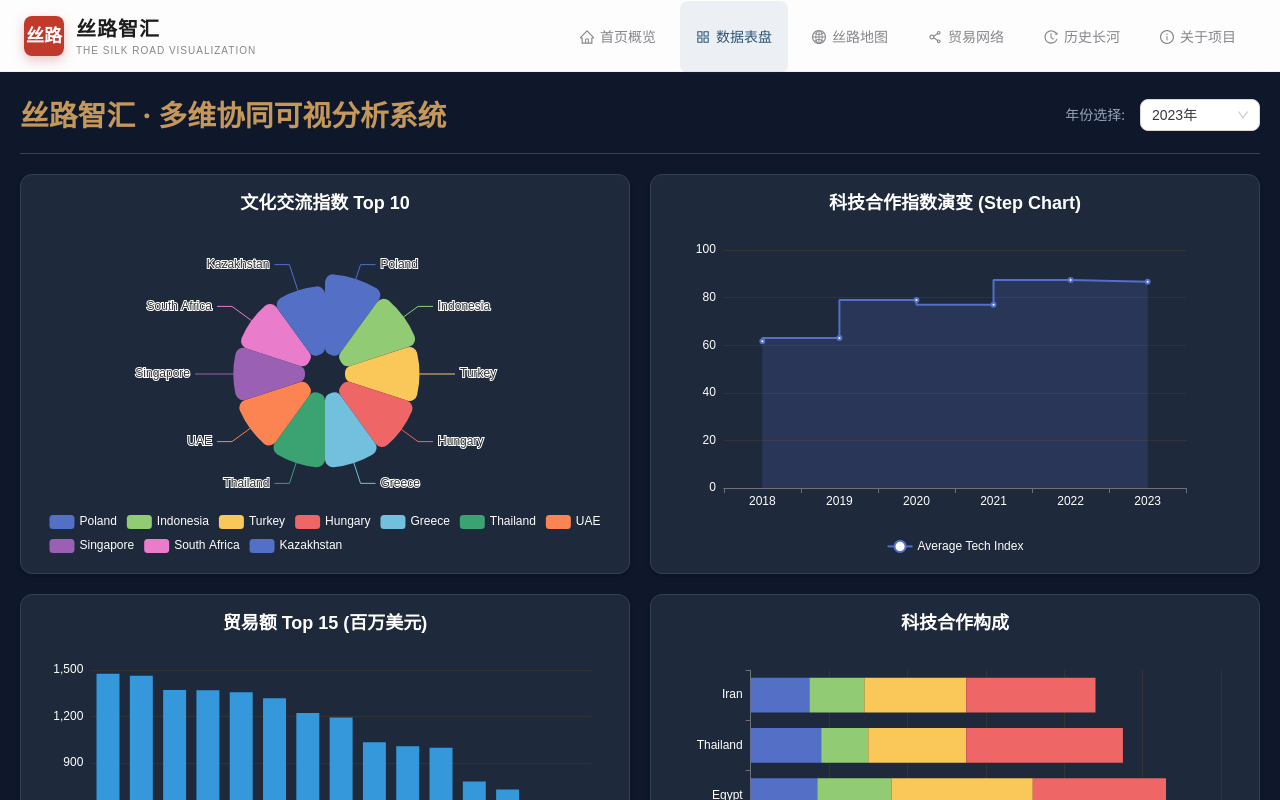
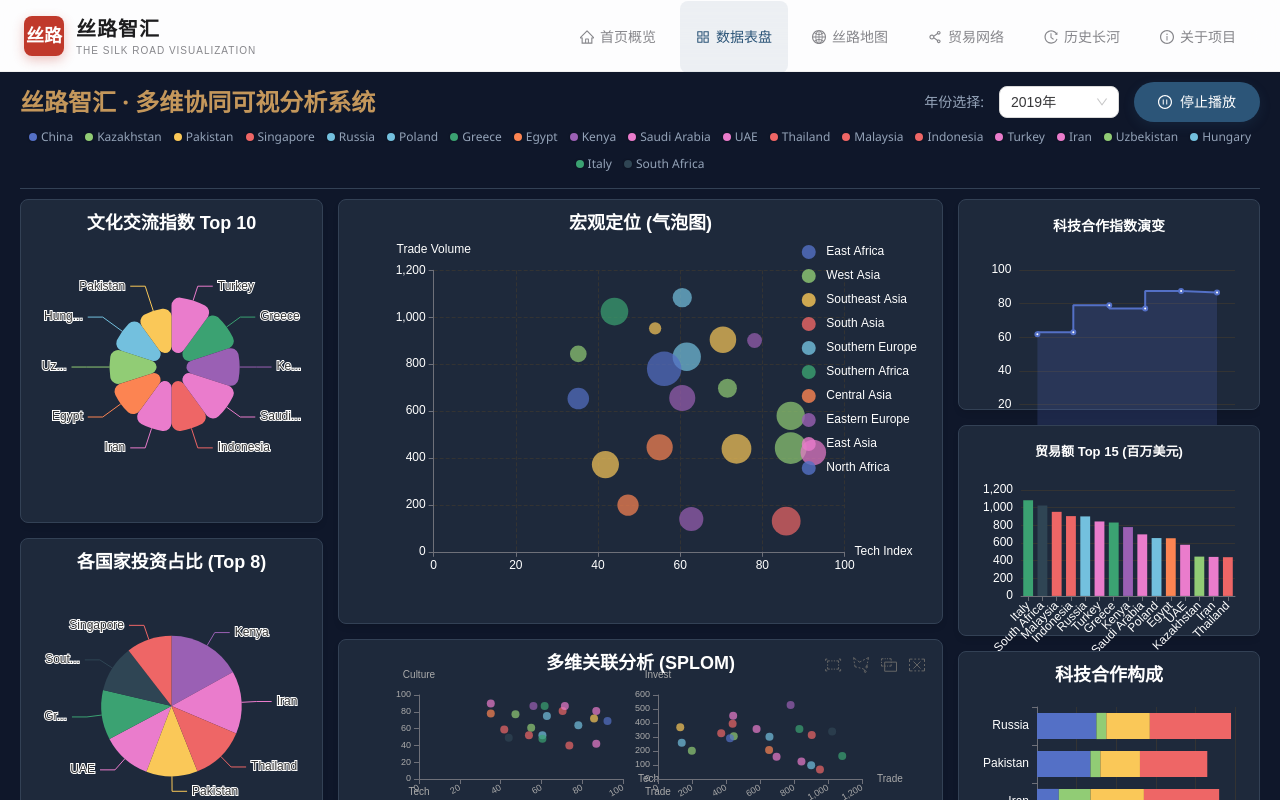
Before and after one commit to Erick-xinyaowu/Visualization_of_BR, a Vue app: page /dashboard in a window 1280 px wide. Shown: the top 800 px of the page. Built offline with nearby package versions, Linux system fonts and the light colour scheme; a web font is replaced by a local one.

Commit message:
feat: 添加全局图例组件，优化各图表的颜色和布局，增强用户交互体验

```diff
--- a/src/components/dashboard/BarChart.vue
+++ b/src/components/dashboard/BarChart.vue
@@ -19,22 +19,25 @@ const option = computed(() => {
     title: {
       text: '贸易额 Top 15 (百万美元)',
       left: 'center',
-      textStyle: { color: '#fff' }
+      top: 5,
+      textStyle: { color: '#fff', fontSize: 13 }
     },
     tooltip: {
       trigger: 'axis',
       axisPointer: { type: 'shadow' }
     },
     grid: {
-      left: '3%',
-      right: '4%',
-      bottom: '3%',
+      left: '5%',
+      right: '5%',
+      top: '18%',
+      bottom: '25%',
       containLabel: true
     },
     xAxis: {
       type: 'category',
       data: data.map(i => i.name),
-      axisLabel: { color: '#fff', rotate: 45 }
+      axisLabel: { color: '#fff', rotate: 45, interval: 0 },
+      axisTick: { alignWithLabel: true }
     },
     yAxis: {
       type: 'value',
@@ -48,7 +51,7 @@ const option = computed(() => {
         data: data.map(item => ({
           value: item.tradeVolume,
           itemStyle: {
-            color: store.selectedCountries.includes(item.name) ? '#C4975B' : '#3498db',
+            color: store.countryColors[item.name] || '#3498db', // Use global color
             opacity: (store.selectedCountries.length > 0 && !store.selectedCountries.includes(item.name)) ? 0.3 : 1
           }
         }))
--- a/src/components/dashboard/BubbleChart.vue
+++ b/src/components/dashboard/BubbleChart.vue
@@ -72,10 +72,15 @@ const option = computed(() => {
     },
     grid: {
       left: '8%',
-      top: '15%'
+      top: '15%',
+      right: '15%', // Add right padding for axis name
+      bottom: '10%', // Ensure bottom labels are visible
+      containLabel: true
     },
     xAxis: {
       name: 'Tech Index',
+      nameLocation: 'end', // Explicitly set location
+      nameGap: 10, // Adjust gap
       nameTextStyle: { color: '#fff' },
       splitLine: { lineStyle: { type: 'dashed', color: '#333' } },
       axisLabel: { color: '#fff' }
--- /dev/null
+++ b/src/components/dashboard/GlobalLegend.vue
@@ -0,0 +1,76 @@
+<template>
+  <div class="global-legend">
+    <div
+      v-for="(color, country) in store.countryColors"
+      :key="country"
+      class="legend-item"
+      @click="store.toggleCountrySelection(country)"
+      :class="{ active: store.selectedCountries.includes(country), dimmed: store.selectedCountries.length > 0 && !store.selectedCountries.includes(country) }"
+    >
+      <span class="color-box" :style="{ backgroundColor: color }"></span>
+      <span class="country-name">{{ country }}</span>
+    </div>
+  </div>
+</template>
+
+<script setup>
+import { useDashboardStore } from '../../store/dashboardStore'
+const store = useDashboardStore()
+</script>
+
+<style scoped>
+.global-legend {
+  display: flex;
+  flex-wrap: wrap;
+  gap: 8px 12px;
+  padding: 5px;
+  justify-content: center;
+  max-height: 60px;
+  overflow-y: auto;
+}
+
+/* Custom Scrollbar */
+.global-legend::-webkit-scrollbar {
+  width: 4px;
+}
+.global-legend::-webkit-scrollbar-track {
+  background: #1e293b;
+}
+.global-legend::-webkit-scrollbar-thumb {
+  background: #475569;
+  border-radius: 2px;
+}
+
+.legend-item {
+  display: flex;
+  align-items: center;
+  gap: 4px;
+  cursor: pointer;
+  transition: all 0.2s;
+  font-size: 0.75rem;
+  color: #94a3b8;
+  user-select: none;
+}
+
+.legend-item:hover {
+  color: #e2e8f0;
+  transform: translateY(-1px);
+}
+
+.legend-item.dimmed {
+  opacity: 0.3;
+}
+
+.legend-item.active {
+  opacity: 1;
+  color: #fff;
+  font-weight: 600;
+}
+
+.color-box {
+  width: 8px;
+  height: 8px;
+  border-radius: 50%;
+  box-shadow: 0 0 2px rgba(0,0,0,0.5);
+}
+</style>
--- a/src/components/dashboard/PieChart.vue
+++ b/src/components/dashboard/PieChart.vue
@@ -1,6 +1,6 @@
 <template>
   <div class="chart-container">
-    <v-chart class="chart" :option="option" autoresize />
+    <v-chart class="chart" :option="option" autoresize @click="handleClick" />
   </div>
 </template>
 
@@ -11,38 +11,35 @@ import { useDashboardStore } from '../../store/dashboardStore'
 const store = useDashboardStore()
 
 const option = computed(() => {
-  // Aggregate data by region
-  const regionData = {}
-  store.currentYearData.forEach(item => {
-    if (!regionData[item.region]) regionData[item.region] = 0
-    regionData[item.region] += item.investment
-  })
-
-  const data = Object.keys(regionData).map(region => ({
-    name: region,
-    value: regionData[region]
-  }))
+  // Show Top Countries by Investment instead of Region to match Global Legend
+  const data = store.currentYearData
+    .sort((a, b) => b.investment - a.investment)
+    .slice(0, 8) // Top 8
 
   return {
     title: {
-      text: '各区域投资占比',
+      text: '各国家投资占比 (Top 8)',
       left: 'center',
       textStyle: { color: '#fff' }
     },
     tooltip: {
       trigger: 'item'
     },
-    legend: {
-      orient: 'vertical',
-      left: 'left',
-      textStyle: { color: '#fff' }
-    },
+    // Legend removed
     series: [
       {
         name: 'Investment',
         type: 'pie',
         radius: '50%',
-        data: data,
+        center: ['50%', '52%'],
+        data: data.map(item => ({
+          value: item.investment,
+          name: item.name,
+          itemStyle: {
+            color: store.countryColors[item.name] || '#5470c6',
+            opacity: (store.selectedCountries.length > 0 && !store.selectedCountries.includes(item.name)) ? 0.3 : 1
+          }
+        })),
         emphasis: {
           itemStyle: {
             shadowBlur: 10,
@@ -54,6 +51,9 @@ const option = computed(() => {
     ]
   }
 })
+function handleClick(params) {
+  store.toggleCountrySelection(params.name)
+}
 </script>
 
 <style scoped>
--- a/src/components/dashboard/RoseChart.vue
+++ b/src/components/dashboard/RoseChart.vue
@@ -25,16 +25,13 @@ const option = computed(() => {
       trigger: 'item',
       formatter: '{b} : {c}'
     },
-    legend: {
-      bottom: 0,
-      textStyle: { color: '#fff' }
-    },
+    // Legend removed to save space and use global legend
     series: [
       {
         name: 'Cultural Index',
         type: 'pie',
-        radius: [20, 100],
-        center: ['50%', '50%'],
+        radius: [15, 70],
+        center: ['50%', '52%'],
         roseType: 'area',
         itemStyle: {
           borderRadius: 8
@@ -43,8 +40,7 @@ const option = computed(() => {
           value: item.culturalIndex,
           name: item.name,
           itemStyle: {
-            color: store.selectedCountries.includes(item.name) ? '#C4975B' :
-                   (store.hoveredCountry === item.name ? '#E6B87D' : undefined),
+            color: store.countryColors[item.name] || '#5470c6', // Use global color
             opacity: (store.selectedCountries.length > 0 && !store.selectedCountries.includes(item.name)) ? 0.3 : 1
           }
         }))
--- a/src/components/dashboard/ScatterMatrix.vue
+++ b/src/components/dashboard/ScatterMatrix.vue
@@ -20,8 +20,7 @@ const option = computed(() => {
       return {
         value: [item[xKey], item[yKey], item.projects, item.name, item.region],
         itemStyle: {
-          color: store.selectedCountries.includes(item.name) ? '#C4975B' :
-                 (store.hoveredCountry === item.name ? '#E6B87D' : '#3498db'),
+          color: store.countryColors[item.name] || '#3498db',
           opacity: (store.selectedCountries.length > 0 && !store.selectedCountries.includes(item.name)) ? 0.1 : 0.7
         }
       }
@@ -44,22 +43,22 @@ const option = computed(() => {
       }
     },
     grid: [
-      { left: '7%', top: '15%', width: '38%', height: '35%' },
-      { right: '7%', top: '15%', width: '38%', height: '35%' },
-      { left: '7%', bottom: '7%', width: '38%', height: '35%' },
-      { right: '7%', bottom: '7%', width: '38%', height: '35%' }
+      { left: '12%', top: '15%', width: '35%', height: '28%' },
+      { right: '12%', top: '15%', width: '35%', height: '28%' },
+      { left: '12%', bottom: '18%', width: '35%', height: '28%' },
+      { right: '12%', bottom: '18%', width: '35%', height: '28%' }
     ],
     xAxis: [
-      { gridIndex: 0, name: 'Tech', nameTextStyle: { color: '#aaa' }, axisLabel: { color: '#aaa' }, splitLine: { show: false } },
-      { gridIndex: 1, name: 'Trade', nameTextStyle: { color: '#aaa' }, axisLabel: { color: '#aaa' }, splitLine: { show: false } },
-      { gridIndex: 2, name: 'Conn.', nameTextStyle: { color: '#aaa' }, axisLabel: { color: '#aaa' }, splitLine: { show: false } },
-      { gridIndex: 3, name: 'Culture', nameTextStyle: { color: '#aaa' }, axisLabel: { color: '#aaa' }, splitLine: { show: false } }
+      { gridIndex: 0, name: 'Tech', nameTextStyle: { color: '#aaa', fontSize: 10 }, axisLabel: { color: '#aaa', fontSize: 9, rotate: 30, interval: 0 }, splitLine: { show: false } },
+      { gridIndex: 1, name: 'Trade', nameTextStyle: { color: '#aaa', fontSize: 10 }, axisLabel: { color: '#aaa', fontSize: 9, rotate: 30, interval: 0 }, splitLine: { show: false } },
+      { gridIndex: 2, name: 'Conn.', nameTextStyle: { color: '#aaa', fontSize: 10 }, axisLabel: { color: '#aaa', fontSize: 9, rotate: 30, interval: 0 }, splitLine: { show: false } },
+      { gridIndex: 3, name: 'Culture', nameTextStyle: { color: '#aaa', fontSize: 10 }, axisLabel: { color: '#aaa', fontSize: 9, rotate: 30, interval: 0 }, splitLine: { show: false } }
     ],
     yAxis: [
-      { gridIndex: 0, name: 'Culture', nameTextStyle: { color: '#aaa' }, axisLabel: { color: '#aaa' }, splitLine: { show: false } },
-      { gridIndex: 1, name: 'Invest', nameTextStyle: { color: '#aaa' }, axisLabel: { color: '#aaa' }, splitLine: { show: false } },
-      { gridIndex: 2, name: 'Tech', nameTextStyle: { color: '#aaa' }, axisLabel: { color: '#aaa' }, splitLine: { show: false } },
-      { gridIndex: 3, name: 'Trade', nameTextStyle: { color: '#aaa' }, axisLabel: { color: '#aaa' }, splitLine: { show: false } }
+      { gridIndex: 0, name: 'Culture', nameTextStyle: { color: '#aaa', fontSize: 10 }, axisLabel: { color: '#aaa', fontSize: 9 }, splitLine: { show: false } },
+      { gridIndex: 1, name: 'Invest', nameTextStyle: { color: '#aaa', fontSize: 10 }, axisLabel: { color: '#aaa', fontSize: 9 }, splitLine: { show: false } },
+      { gridIndex: 2, name: 'Tech', nameTextStyle: { color: '#aaa', fontSize: 10 }, axisLabel: { color: '#aaa', fontSize: 9 }, splitLine: { show: false } },
+      { gridIndex: 3, name: 'Trade', nameTextStyle: { color: '#aaa', fontSize: 10 }, axisLabel: { color: '#aaa', fontSize: 9 }, splitLine: { show: false } }
     ],
     series: [
       {
--- a/src/components/dashboard/StackedBarChart.vue
+++ b/src/components/dashboard/StackedBarChart.vue
@@ -44,9 +44,10 @@ const option = computed(() => {
       textStyle: { color: '#fff' }
     },
     grid: {
-      left: '3%',
-      right: '4%',
-      bottom: '10%',
+      left: '5%',
+      right: '5%',
+      bottom: '15%',
+      top: '15%',
       containLabel: true
     },
     xAxis: {
--- a/src/components/dashboard/StepChart.vue
+++ b/src/components/dashboard/StepChart.vue
@@ -22,7 +22,10 @@ const option = computed(() => {
         type: 'line',
         step: 'start',
         data: store.getCountryTrend(country, 'techIndex'),
-        smooth: false
+        smooth: false,
+        itemStyle: {
+          color: store.countryColors[country]
+        }
       })
     })
   } else {
@@ -39,21 +42,29 @@ const option = computed(() => {
 
   return {
     title: {
-      text: '科技合作指数演变 (Step Chart)',
+      text: '科技合作指数演变',
       left: 'center',
-      textStyle: { color: '#fff' }
+      top: 5,
+      textStyle: { color: '#fff', fontSize: 14 }
     },
     tooltip: {
       trigger: 'axis'
     },
     legend: {
-      bottom: 0,
-      textStyle: { color: '#fff' }
+      bottom: 5,
+      textStyle: { color: '#fff', fontSize: 10 }
+    },
+    grid: {
+      left: '8%',
+      right: '5%',
+      top: '20%',
+      bottom: '18%',
+      containLabel: true
     },
     xAxis: {
       type: 'category',
       data: years,
-      axisLabel: { color: '#fff' }
+      axisLabel: { color: '#fff', fontSize: 10 }
     },
     yAxis: {
       type: 'value',
--- a/src/store/dashboardStore.js
+++ b/src/store/dashboardStore.js
@@ -32,6 +32,29 @@ export const useDashboardStore = defineStore('dashboard', () => {
   ]
 
   const years = [2018, 2019, 2020, 2021, 2022, 2023]
+
+  // Region Colors (matching ECharts default palette order for regions)
+  const regionColors = {
+    'East Asia': '#5470c6',
+    'Central Asia': '#91cc75',
+    'South Asia': '#fac858',
+    'Southeast Asia': '#ee6666',
+    'Eastern Europe': '#73c0de',
+    'Southern Europe': '#3ba272',
+    'North Africa': '#fc8452',
+    'East Africa': '#9a60b4',
+    'West Asia': '#ea7ccc',
+    'Southern Africa': '#2f4554' // 10th color
+  }
+
+  // Color palette for countries mapped from regions
+  const countryColors = {}
+  countries.forEach(c => {
+    countryColors[c.name] = regionColors[c.region]
+  })
+
+  // Fallback colors if needed
+  const defaultColors = ['#5470c6', '#91cc75', '#fac858', '#ee6666', '#73c0de', '#3ba272', '#fc8452', '#9a60b4', '#ea7ccc']
 
   // Helper to generate random data
   const random = (min, max) => Math.floor(Math.random() * (max - min + 1)) + min
@@ -126,6 +149,7 @@ export const useDashboardStore = defineStore('dashboard', () => {
     hoveredCountry,
     rawData,
     years,
+    countryColors, // Export colors
     currentYearData,
     getTrendData,
     getCountryTrend,
--- a/src/views/DashboardPage.vue
+++ b/src/views/DashboardPage.vue
@@ -16,49 +16,68 @@
             </a-select-option>
           </a-select>
 
+          <a-button
+            type="primary"
+            :ghost="!isPlaying"
+            @click="togglePlay"
+            class="play-btn"
+          >
+            <template #icon>
+              <pause-circle-outlined v-if="isPlaying" />
+              <play-circle-outlined v-else />
+            </template>
+            {{ isPlaying ? '停止播放' : '自动播放' }}
+          </a-button>
+
           <a-button v-if="store.selectedCountries.length" type="primary" danger ghost size="small" @click="store.clearSelection">
             清除筛选 ({{ store.selectedCountries.length }})
           </a-button>
         </div>
       </div>
+      <!-- Global Legend -->
+      <GlobalLegend />
     </header>
 
     <!-- Main Grid -->
     <div class="dashboard-grid">
-      <!-- Row 1 -->
-      <div class="grid-item card">
-        <RoseChart />
-      </div>
-      <div class="grid-item card">
-        <StepChart />
+      <!-- Left Column: Rose & Pie -->
+      <div class="grid-column left-col">
+        <div class="grid-item card small-card">
+          <RoseChart />
+        </div>
+        <div class="grid-item card small-card">
+          <PieChart />
+        </div>
       </div>
 
-      <!-- Row 2 -->
-      <div class="grid-item card">
-        <BarChart />
-      </div>
-      <div class="grid-item card">
-        <StackedBarChart />
+      <!-- Middle Column: Map/Bubble (Main Focus) & Scatter -->
+      <div class="grid-column mid-col">
+        <div class="grid-item card main-card">
+          <BubbleChart />
+        </div>
+        <div class="grid-item card small-card">
+          <ScatterMatrix />
+        </div>
       </div>
 
-      <!-- Row 3 -->
-      <div class="grid-item card">
-        <ScatterMatrix />
-      </div>
-      <div class="grid-item card">
-        <BubbleChart />
-      </div>
-
-      <!-- Row 4 -->
-      <div class="grid-item card full-width">
-        <PieChart />
+      <!-- Right Column: Bar & Stacked & Step -->
+      <div class="grid-column right-col">
+        <div class="grid-item card small-card">
+          <StepChart />
+        </div>
+        <div class="grid-item card small-card">
+          <BarChart />
+        </div>
+        <div class="grid-item card small-card">
+          <StackedBarChart />
+        </div>
       </div>
     </div>
   </div>
 </template>
 
 <script setup>
-import { onMounted } from 'vue'
+import { onMounted, ref, onUnmounted } from 'vue'
 import { useDashboardStore } from '../store/dashboardStore'
 import RoseChart from '../components/dashboard/RoseChart.vue'
 import StepChart from '../components/dashboard/StepChart.vue'
@@ -67,27 +86,73 @@ import StackedBarChart from '../components/dashboard/StackedBarChart.vue'
 import ScatterMatrix from '../components/dashboard/ScatterMatrix.vue'
 import BubbleChart from '../components/dashboard/BubbleChart.vue'
 import PieChart from '../components/dashboard/PieChart.vue'
+import GlobalLegend from '../components/dashboard/GlobalLegend.vue'
+import { PlayCircleOutlined, PauseCircleOutlined } from '@ant-design/icons-vue'
 
 const store = useDashboardStore()
+const isPlaying = ref(false)
+let playInterval = null
+
+onMounted(() => {
+  // Auto-play on load
+  isPlaying.value = true
+  startPlay()
+})
 
 function handleYearChange(val) {
   store.setYear(val)
 }
+
+function togglePlay() {
+  isPlaying.value = !isPlaying.value
+  if (isPlaying.value) {
+    startPlay()
+  } else {
+    stopPlay()
+  }
+}
+
+function startPlay() {
+  // Immediate move to next year or start over if at end
+  playInterval = setInterval(() => {
+    const currentIndex = store.years.indexOf(store.selectedYear)
+    let nextIndex = currentIndex + 1
+    if (nextIndex >= store.years.length) {
+      nextIndex = 0
+    }
+    store.setYear(store.years[nextIndex])
+  }, 2000) // Change every 2 seconds
+}
+
+function stopPlay() {
+  if (playInterval) {
+    clearInterval(playInterval)
+    playInterval = null
+  }
+}
+
+onUnmounted(() => {
+  stopPlay()
+})
 </script>
 
 <style scoped>
 .dashboard-page {
-  min-height: 100vh;
-  background-color: #0f172a; /* Dark background */
+  height: 100vh; /* Fixed height */
+  overflow: hidden; /* No scroll */
+  background-color: #0f172a;
   color: #e2e8f0;
-  padding: 20px;
+  padding: 10px 20px; /* Reduced padding */
   font-family: 'Segoe UI', Tahoma, Geneva, Verdana, sans-serif;
+  display: flex;
+  flex-direction: column;
 }
 
 .dashboard-header {
-  margin-bottom: 20px;
+  margin-bottom: 10px;
   border-bottom: 1px solid #334155;
-  padding-bottom: 15px;
+  padding-bottom: 10px;
+  flex-shrink: 0;
 }
 
 .header-content {
@@ -98,8 +163,8 @@ function handleYearChange(val) {
 
 .header-content h1 {
   margin: 0;
-  font-size: 1.8rem;
-  color: #C4975B; /* Gold */
+  font-size: 1.5rem; /* Smaller title */
+  color: #C4975B;
   font-weight: 600;
 }
 
@@ -114,36 +179,71 @@ function handleYearChange(val) {
 }
 
 .dashboard-grid {
-  display: grid;
-  grid-template-columns: 1fr 1fr;
-  gap: 20px;
-  /* Auto rows */
+  flex: 1;
+  display: flex;
+  gap: 15px;
+  height: 100%;
+  overflow: hidden;
+}
+
+.grid-column {
+  display: flex;
+  flex-direction: column;
+  gap: 15px;
+}
+
+.left-col {
+  flex: 2;
+}
+
+.mid-col {
+  flex: 4;
+}
+
+.right-col {
+  flex: 2;
 }
 
 .grid-item {
-  height: 400px;
   background: #1e293b;
-  border-radius: 12px;
-  padding: 15px;
-  box-shadow: 0 4px 6px -1px rgba(0, 0, 0, 0.1), 0 2px 4px -1px rgba(0, 0, 0, 0.06);
+  border-radius: 8px;
+  padding: 10px;
+  box-shadow: 0 4px 6px -1px rgba(0, 0, 0, 0.1);
   border: 1px solid #334155;
-  transition: transform 0.2s, box-shadow 0.2s;
+  position: relative;
 }
 
-.grid-item:hover {
-  border-color: #475569;
-  box-shadow: 0 10px 15px -3px rgba(0, 0, 0, 0.1), 0 4px 6px -2px rgba(0, 0, 0, 0.05);
+.small-card {
+  flex: 1;
+  min-height: 0; /* Allow shrinking */
 }
 
-.full-width {
-  grid-column: 1 / -1;
-  height: 350px;
+.main-card {
+  flex: 2; /* Takes more space */
+  min-height: 0;
 }
 
-/* Responsive */
-@media (max-width: 1024px) {
+.play-btn {
+  color: #fff !important;
+  border-color: #1890ff !important;
+}
+
+.play-btn:hover {
+  color: #40a9ff !important;
+  border-color: #40a9ff !important;
+}
+
+/* Responsive fallback */
+@media (max-width: 1200px) {
+  .dashboard-page {
+    height: auto;
+    overflow-y: auto;
+  }
   .dashboard-grid {
-    grid-template-columns: 1fr;
+    flex-direction: column;
+  }
+  .grid-item {
+    height: 300px;
   }
 }
 </style>
```
